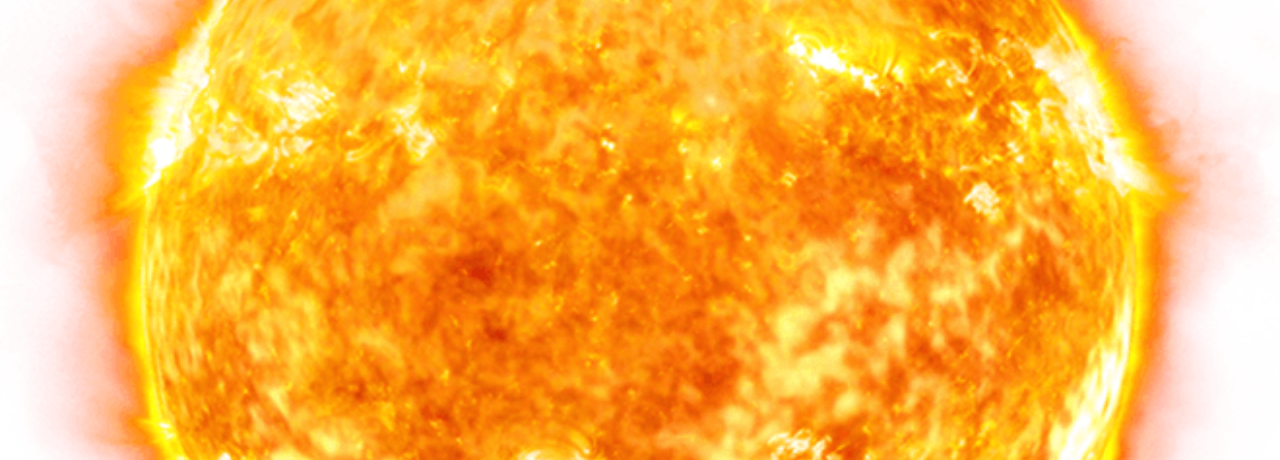
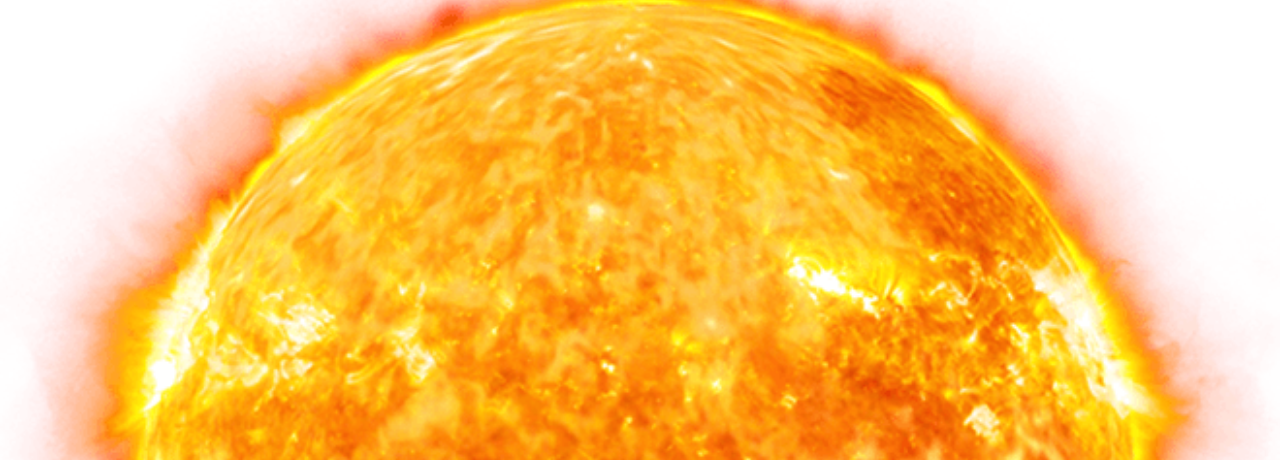
Before and after one commit to juulrh/challenge2klok, a plain HTML site: page index.html in a window 1280 px wide. Shown: the part 147-607 px from the top of the page. Drawn offline with Linux system fonts and the light colour scheme.

Commit message:
margn top

```diff
--- a/cssklok.css
+++ b/cssklok.css
@@ -3,7 +3,8 @@ body {
   color: pink;
   background-repeat: no-repeat;
   background-size: 100%;
-  margin-top: 30px
+  background-position: center;
+  height: 100vw;
 }
 
 h1 {
```
Also changed, not shown: 1 other file.
